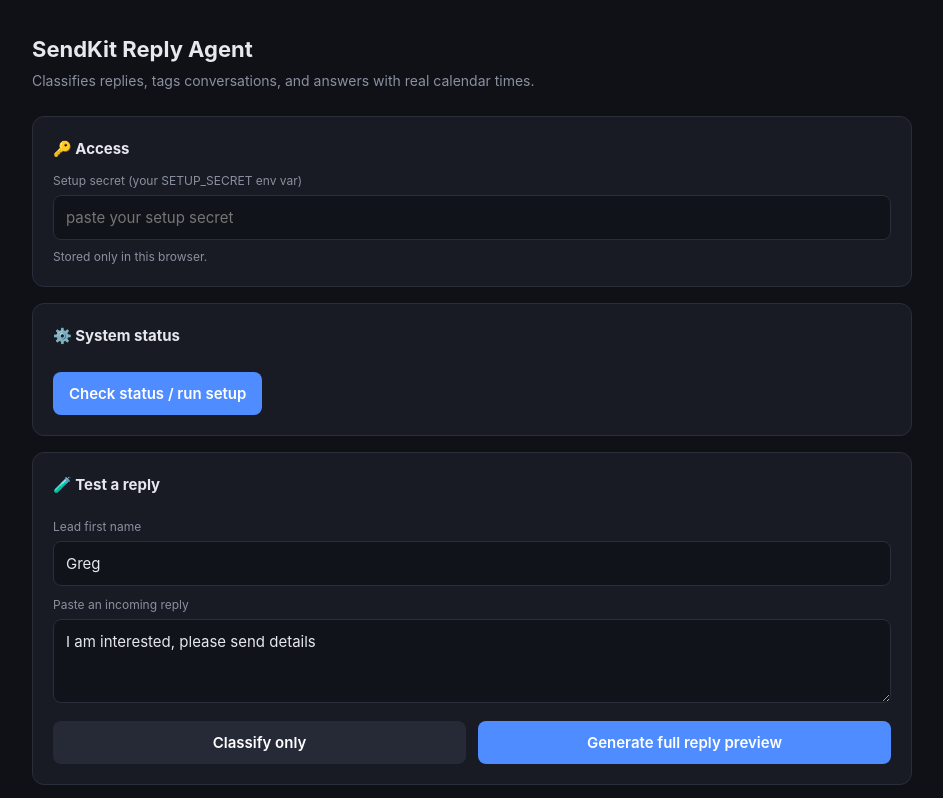
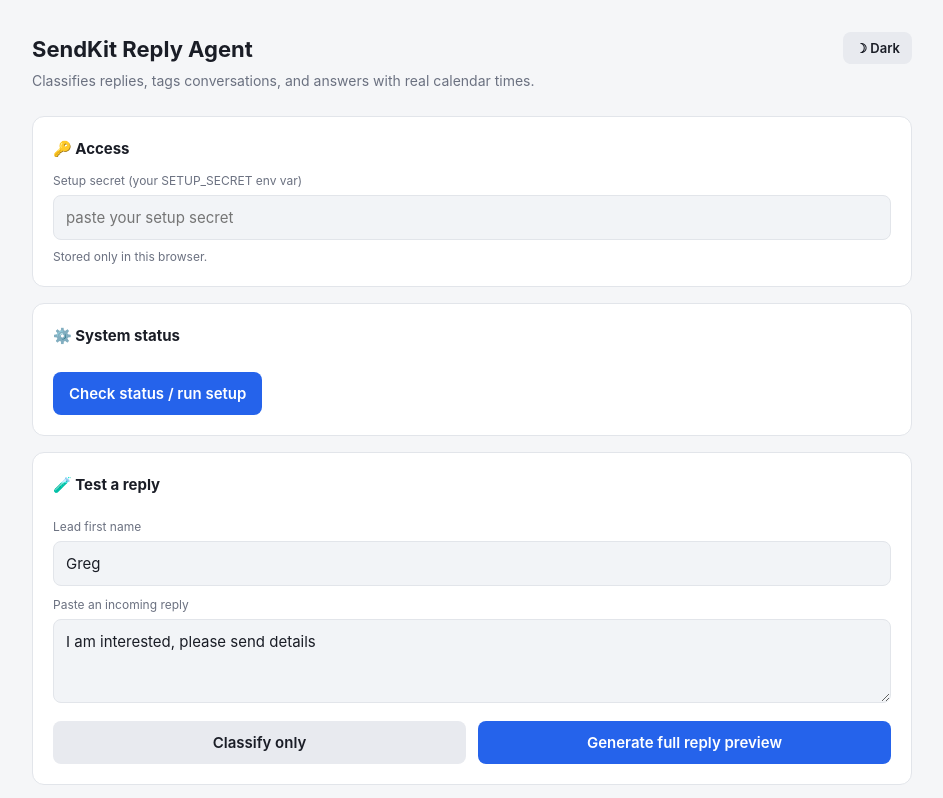
Before and after one commit to OEAstroGTM/sendkit-reply-classifier, a website: page index.html in a window 1280 px wide. Shown: the top 798 px of the page, without its empty margins (168-1111 px from the left). Drawn offline with Linux system fonts and the light colour scheme.

Commit message:
Add light theme with toggle (follows system preference, persists choice)

```diff
--- a/index.html
+++ b/index.html
@@ -9,6 +9,13 @@
     --bg: #0f1117; --card: #181b23; --border: #2a2e3a; --text: #e6e8ee;
     --muted: #8b90a0; --accent: #4f8cff; --green: #22c55e; --red: #ef4444;
     --amber: #f59e0b; --purple: #a855f7; --blue: #3b82f6; --gray: #6b7280;
+    --input-bg: #10131a; --btn2-bg: #262a36; --btn2-text: #e6e8ee;
+  }
+  [data-theme="light"] {
+    --bg: #f5f6f8; --card: #ffffff; --border: #e2e5ea; --text: #1a1d26;
+    --muted: #6b7180; --accent: #2563eb; --green: #16a34a; --red: #dc2626;
+    --amber: #d97706; --purple: #9333ea; --blue: #2563eb; --gray: #6b7280;
+    --input-bg: #f2f4f7; --btn2-bg: #e8eaef; --btn2-text: #1a1d26;
   }
   * { box-sizing: border-box; margin: 0; }
   body { background: var(--bg); color: var(--text); font: 15px/1.55 -apple-system, BlinkMacSystemFont, "Segoe UI", Arial, sans-serif; padding: 32px 16px; }
@@ -18,13 +25,13 @@
   .card { background: var(--card); border: 1px solid var(--border); border-radius: 12px; padding: 20px; margin-bottom: 16px; }
   .card h2 { font-size: 15px; margin-bottom: 12px; display: flex; align-items: center; gap: 8px; }
   label { display: block; font-size: 12px; color: var(--muted); margin: 10px 0 4px; }
-  input, textarea { width: 100%; background: #10131a; color: var(--text); border: 1px solid var(--border); border-radius: 8px; padding: 10px 12px; font: inherit; }
+  input, textarea { width: 100%; background: var(--input-bg); color: var(--text); border: 1px solid var(--border); border-radius: 8px; padding: 10px 12px; font: inherit; }
   textarea { min-height: 84px; resize: vertical; }
   button { background: var(--accent); color: #fff; border: 0; border-radius: 8px; padding: 10px 16px; font: inherit; font-weight: 600; cursor: pointer; margin-top: 12px; }
   button:hover { filter: brightness(1.1); }
-  button.secondary { background: #262a36; }
+  button.secondary { background: var(--btn2-bg); color: var(--btn2-text); }
   button:disabled { opacity: .5; cursor: wait; }
-  pre { background: #10131a; border: 1px solid var(--border); border-radius: 8px; padding: 12px; overflow-x: auto; font-size: 13px; white-space: pre-wrap; word-break: break-word; margin-top: 12px; }
+  pre { background: var(--input-bg); border: 1px solid var(--border); border-radius: 8px; padding: 12px; overflow-x: auto; font-size: 13px; white-space: pre-wrap; word-break: break-word; margin-top: 12px; }
   .pill { display: inline-block; padding: 2px 10px; border-radius: 99px; font-size: 12px; font-weight: 600; }
   .row { display: flex; gap: 12px; flex-wrap: wrap; }
   .row > * { flex: 1; min-width: 180px; }
@@ -43,7 +50,10 @@
 </head>
 <body>
 <div class="wrap">
-  <h1>SendKit Reply Agent</h1>
+  <div style="display:flex;justify-content:space-between;align-items:flex-start">
+    <h1>SendKit Reply Agent</h1>
+    <button id="btn-theme" class="secondary" style="margin-top:0;padding:6px 12px;font-size:13px">&#9788; Light</button>
+  </div>
   <div class="sub">Classifies replies, tags conversations, and answers with real calendar times.</div>
 
   <div class="card">
@@ -90,6 +100,19 @@
 
 <script>
 const $ = (id) => document.getElementById(id);
+
+// Theme: saved choice > system preference > dark
+const themeBtn = $("btn-theme");
+function applyTheme(t) {
+  document.documentElement.dataset.theme = t;
+  themeBtn.innerHTML = t === "light" ? "&#9789; Dark" : "&#9788; Light";
+  localStorage.setItem("sk_theme", t);
+}
+applyTheme(localStorage.getItem("sk_theme") ||
+  (window.matchMedia?.("(prefers-color-scheme: light)").matches ? "light" : "dark"));
+themeBtn.onclick = () =>
+  applyTheme(document.documentElement.dataset.theme === "light" ? "dark" : "light");
+
 const secretEl = $("secret");
 secretEl.value = localStorage.getItem("sk_secret") || "";
 secretEl.addEventListener("change", () => localStorage.setItem("sk_secret", secretEl.value.trim()));
```
